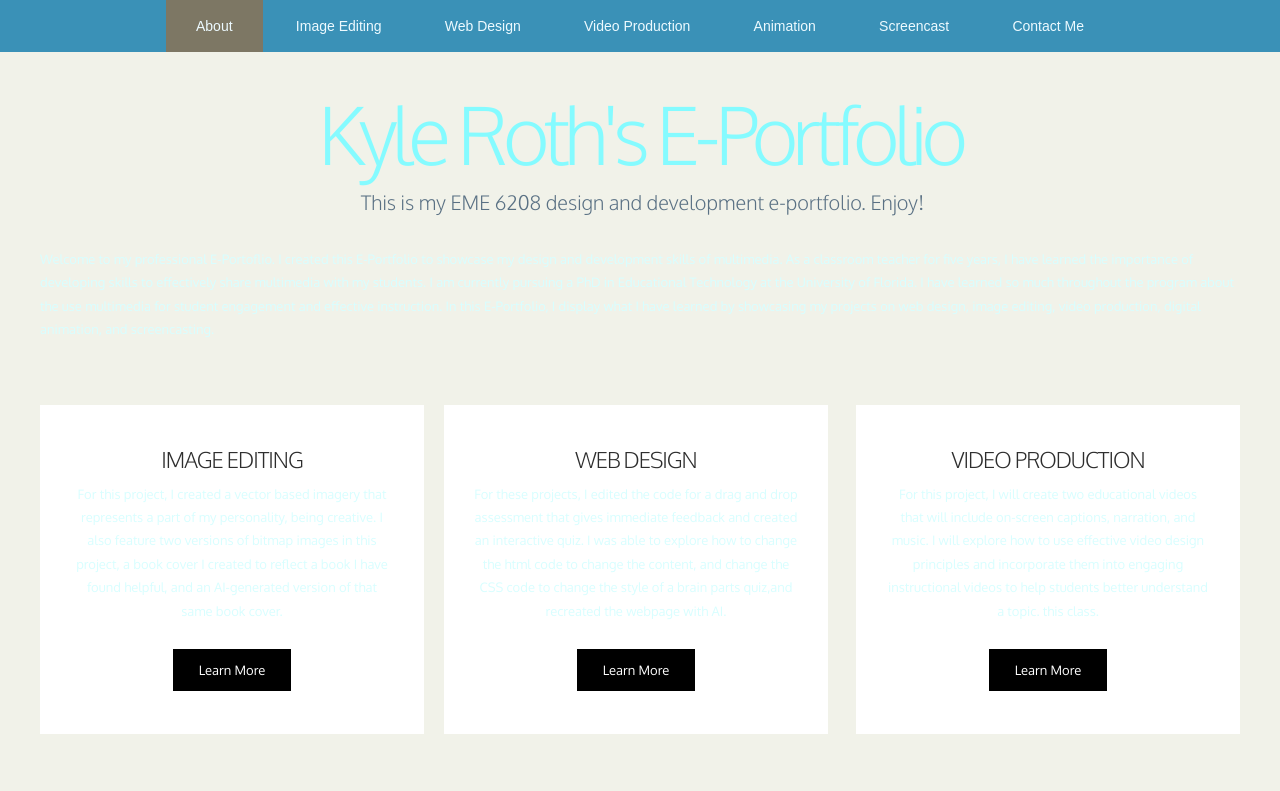
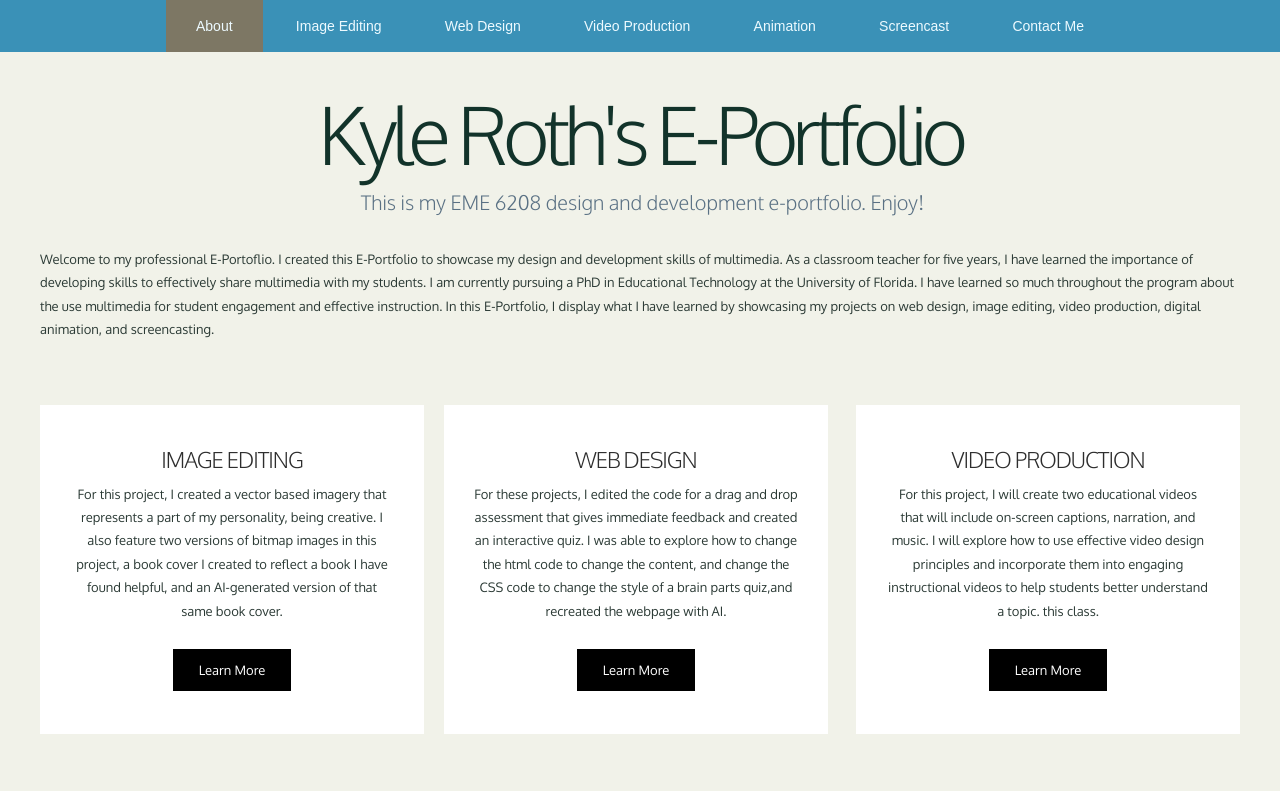
Before and after one commit to Kyleroth850/eportfolio, a plain HTML site: page index.html in a window 1280 px wide. Shown: the top 791 px of the page. Drawn offline with Linux system fonts and the light colour scheme.

Commit message:
Change text colors in style.css

```diff
--- a/style.css
+++ b/style.css
@@ -11,7 +11,7 @@ body {
 	background: #9bd6fe;
 	font-family: 'Oxygen', Arial, Helvetica, sans-serif;
 	font-size: 13px;
-	color: #d8feff;
+	color: #2B3A35;
 }
 
 h1, h2, h3 {
@@ -19,7 +19,7 @@ h1, h2, h3 {
 	padding: 0;
 	text-transform: uppercase;
 	font-weight: 300;
-	color: #85fbff;
+	color: #12332A;
 }
 
 h1 {
```
